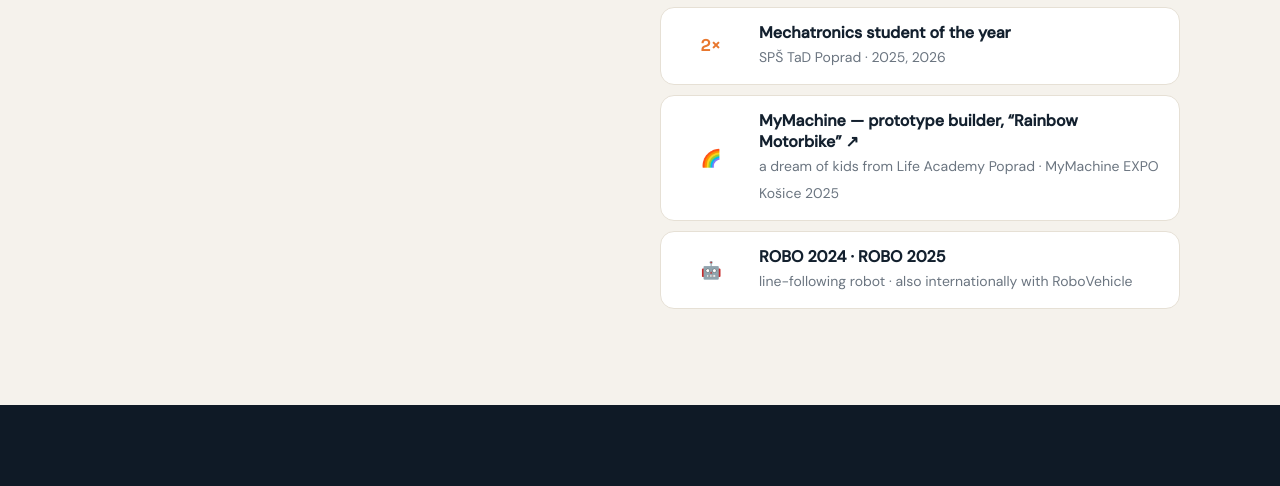
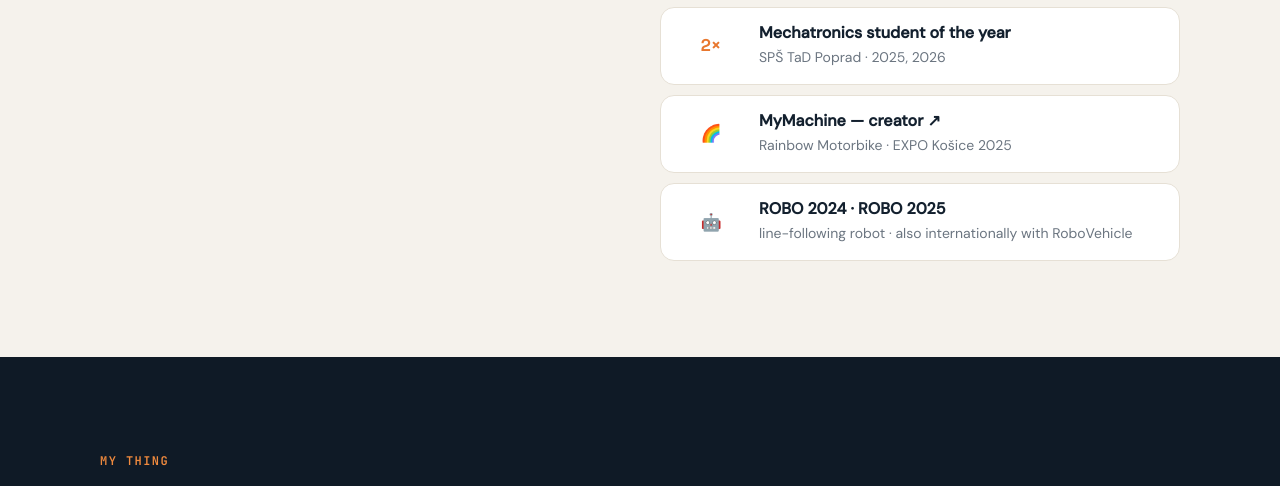
Before and after one commit to PeterLinuxOSS/PeterLinuxOSS.github.io, a plain HTML site: page index.html in a window 1280 px wide. Shown: the part 1955-2441 px from the top of the page. Drawn offline with Linux system fonts and the light colour scheme.

Commit message:
MyMachine: kratší riadok
Co-Authored-By: Claude Opus 5.5 <noreply@anthropic.com>
Claude-Session: https://claude.ai/code/session_01Kpr7Lh1BDSdEjNGsNVALb9

```diff
--- a/index.html
+++ b/index.html
@@ -260,7 +260,7 @@ footer a{text-decoration:underline}
         <div class="row reveal"><div class="pos">4.</div><div><b lang="sk">SOČ — celoštátne kolo</b><b lang="en">SOČ — national finals</b><small lang="sk">elektrotechnika, hardware, mechatronika</small><small lang="en">electrical engineering, hardware, mechatronics</small></div></div>
         <div class="row reveal"><div class="pos">4.</div><div><b lang="sk">Pneuracer — finále</b><b lang="en">Pneuracer — finals</b><small lang="sk">VUT Brno · 15 finalistov zo 42 tímov</small><small lang="en">Brno Univ. of Technology · 15 finalists of 42 teams</small></div></div>
         <div class="row reveal"><div class="pos sm">2×</div><div><b lang="sk">Mechatronik roka</b><b lang="en">Mechatronics student of the year</b><small>SPŠ TaD Poprad · 2025, 2026</small></div></div>
-        <a class="row reveal" href="https://mymachine.sk/vynalez/duhova-stvorkolka/" target="_blank" rel="noopener"><div class="pos sm">🌈</div><div><b lang="sk">MyMachine — tvorca prototypu „Dúhová motorka“ ↗</b><b lang="en">MyMachine — prototype builder, “Rainbow Motorbike” ↗</b><small lang="sk">sen detí z Life Academy Poprad · MyMachine EXPO Košice 2025</small><small lang="en">a dream of kids from Life Academy Poprad · MyMachine EXPO Košice 2025</small></div></a>
+        <a class="row reveal" href="https://mymachine.sk/vynalez/duhova-stvorkolka/" target="_blank" rel="noopener"><div class="pos sm">🌈</div><div><b lang="sk">MyMachine — tvorca ↗</b><b lang="en">MyMachine — creator ↗</b><small lang="sk">Dúhová motorka · EXPO Košice 2025</small><small lang="en">Rainbow Motorbike · EXPO Košice 2025</small></div></a>
         <div class="row reveal"><div class="pos sm">🤖</div><div><b>ROBO 2024 · ROBO 2025</b><small lang="sk">robot sledujúci čiaru · aj medzinárodne s RoboVehicle</small><small lang="en">line-following robot · also internationally with RoboVehicle</small></div></div>
       </div>
     </div>
```
